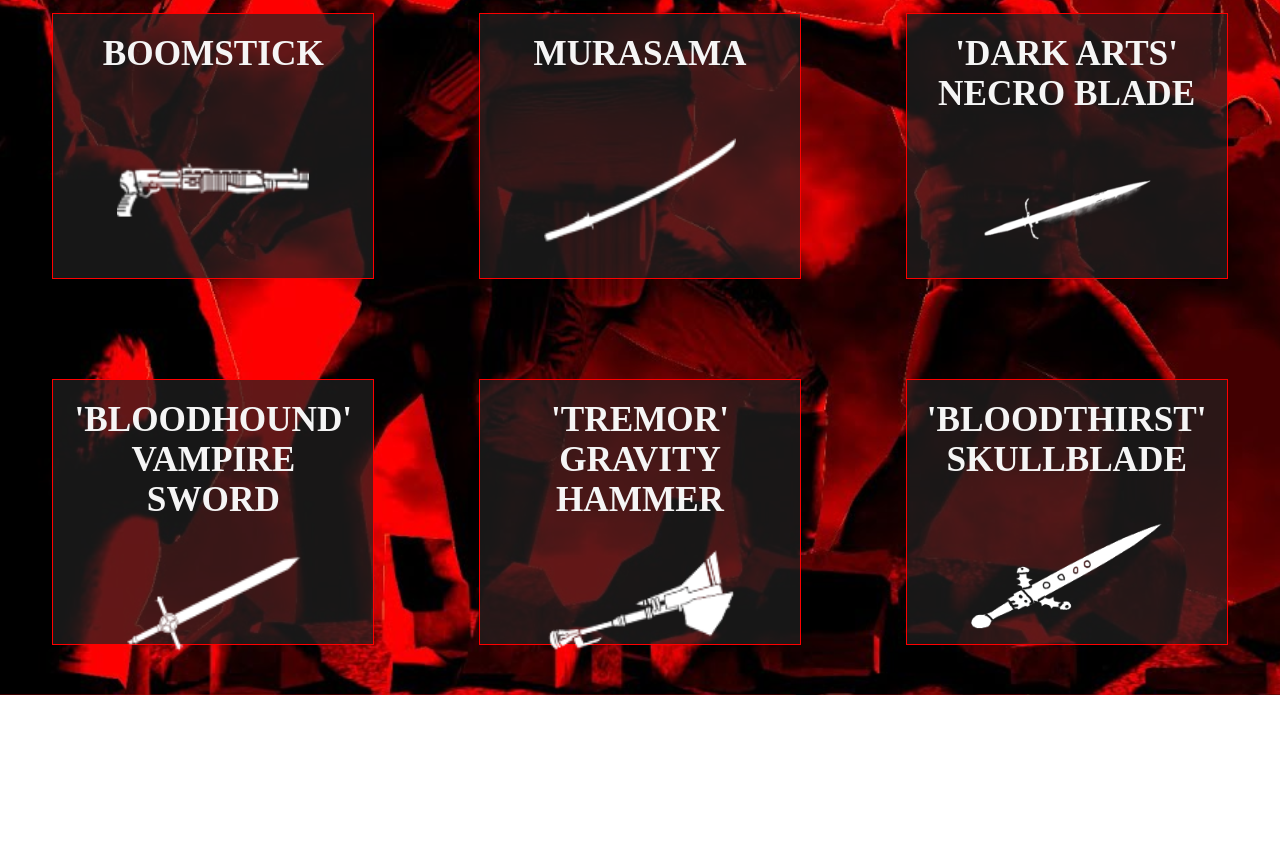
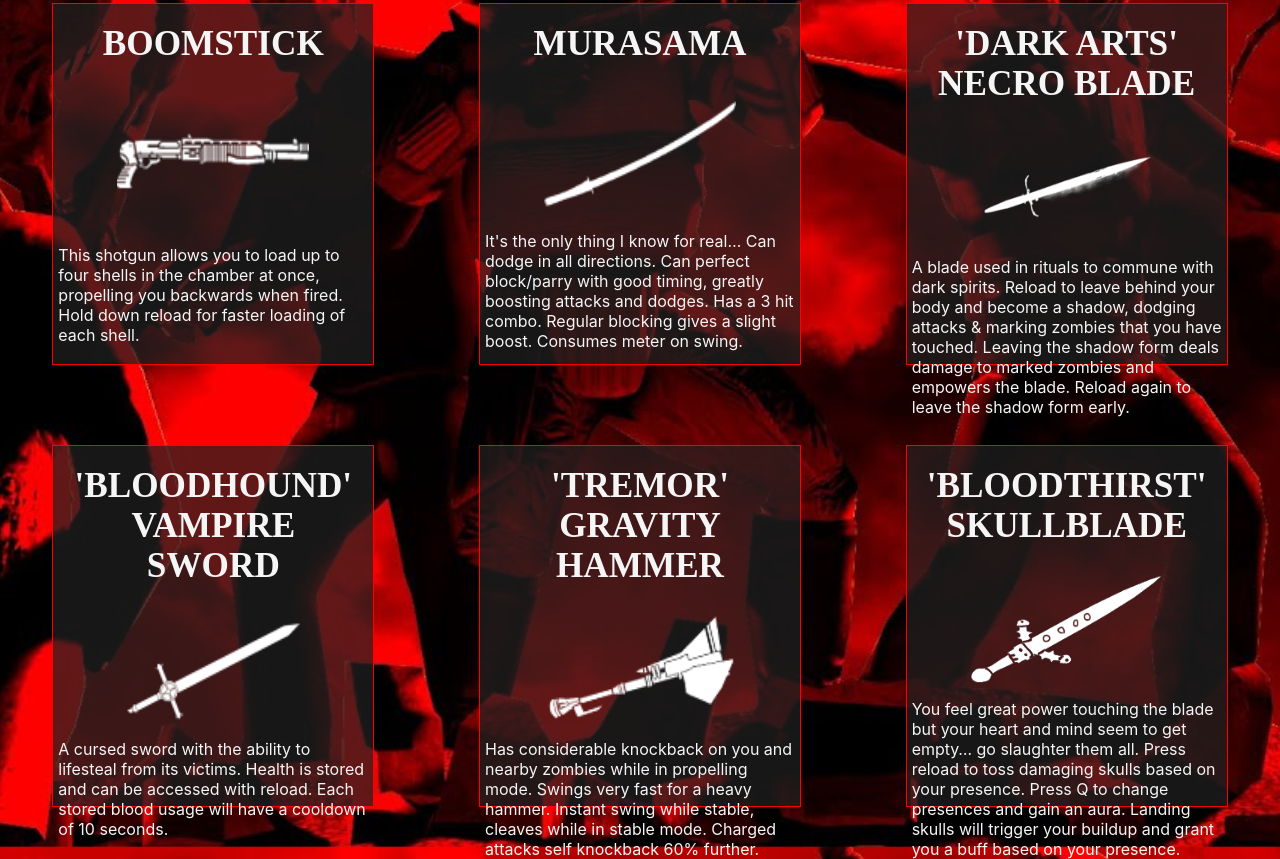
Before and after one commit to staten-island-tech/flexbox-gallery-project-AnthonyPvZ, a plain HTML site: page index.html in a window 1280 px wide. Shown: the part 273-1132 px from the top of the page. Before the commit the page ends 968 px from the top, so only its background shows below. Drawn offline with Linux system fonts and the light colour scheme.

Commit message:
Card description and finish

```diff
--- a/index.html
+++ b/index.html
@@ -13,37 +13,40 @@
     <div class="card">
         <h2 class="card-title">Boomstick</h2>
         <img src="Boomstick.png" alt="" class="card-img">
-        <p class="card-desc">
+        <p class="card-desc">This shotgun allows you to load up to four shells in the chamber at once, propelling you backwards when fired. Hold down reload for faster loading of each shell.
         </p>
     </div>
     <div class="card">
         <h2 class="card-title">Murasama</h2>
         <img src="murasama.png" alt="" class="card-img">
-        <p class="card-desc">
+        <p class="card-desc">It's the only thing I know for real…
+            Can dodge in all directions.
+            Can perfect block/parry with good timing, greatly boosting attacks and dodges. Has a 3 hit combo. Regular blocking gives a slight boost.
+            Consumes meter on swing.
         </p>
     </div>
     <div class="card">
         <h2 class="card-title">'Dark Arts' Necro Blade</h2>
         <img src="dark arts.png" alt="" class="card-img">
-        <p class="card-desc">
+        <p class="card-desc">A blade used in rituals to commune with dark spirits. Reload to leave behind your body and become a shadow, dodging attacks & marking zombies that you have touched. Leaving the shadow form deals damage to marked zombies and empowers the blade. Reload again to leave the shadow form early.
         </p>
     </div>
     <div class="card">
         <h2 class="card-title">'Bloodhound' Vampire Sword</h2>
         <img src="Vampire sword.png" alt="" class="card-img">
-        <p class="card-desc">
+        <p class="card-desc">A cursed sword with the ability to lifesteal from its victims. Health is stored and can be accessed with reload. Each stored blood usage will have a cooldown of 10 seconds.
         </p>
     </div>
     <div class="card">
         <h2 class="card-title">'Tremor' gravity hammer</h2>
         <img src="Grav hammer.png" alt="" class="card-img">
-        <p class="card-desc">
+        <p class="card-desc">Has considerable knockback on you and nearby zombies while in propelling mode. Swings very fast for a heavy hammer. Instant swing while stable, cleaves while in stable mode. Charged attacks self knockback 60% further.
         </p>
     </div>
     <div class="card">
         <h2 class="card-title">'Bloodthirst' Skullblade</h2>
         <img src="Skullblade.png" alt="" class="card-img">
-        <p class="card-desc">
+        <p class="card-desc">You feel great power touching the blade but your heart and mind seem to get empty… go slaughter them all. Press reload to toss damaging skulls based on your presence. Press Q to change presences and gain an aura. Landing skulls will trigger your buildup and grant you a buff based on your presence.
         </p>
     </div>
 </body>
--- a/style.css
+++ b/style.css
@@ -4,7 +4,7 @@
     padding: 0;
     background-image: url(zombie\ survival.jpg);
     background-position: center;
-    background-size: cover;
+    background-size:cover;
     font-size: 62.5%;
     flex-direction: row;
     display: flex;
@@ -16,16 +16,15 @@
     display: flex ;
     border: 1px solid red;
     width: 25%;
-    height: 33%;
+    height: 45%;
     justify-content:center;
     flex-wrap:wrap;
-    margin: 50 50 50 50;
+    margin: 40 40 40 40;
     background-color: rgba(34, 34, 34, 0.7)
-
 }
 .card-img {
     width: 60%;
-    height: 40%;
+    height: 30%;
 }
 .card-title {
     font-size: 2.2rem;
@@ -37,7 +36,12 @@
     color: whitesmoke
 }
 .card-desc {
-    font-size: 1.3rem;
+    font-size: 16px;
+    margin-left: 5px;
+    margin-right: 5px;
+    margin-bottom: 5px;
+    color: whitesmoke;
+    font-family: 'Inter', sans-serif;;
 }
 h1 {
     text-align: center;
```
